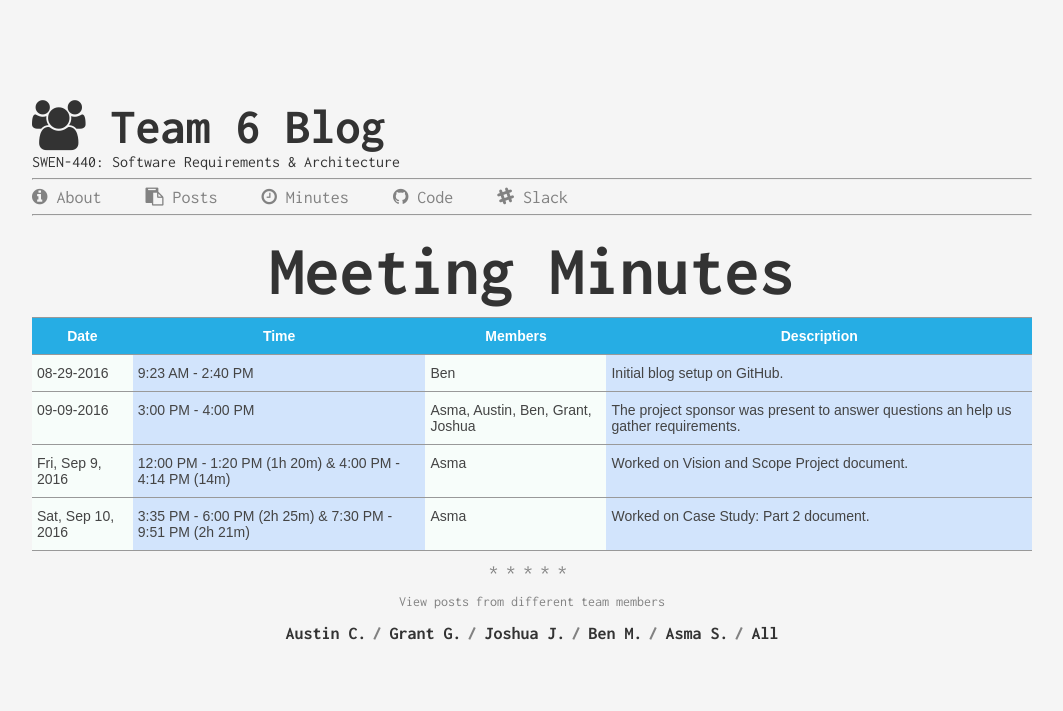
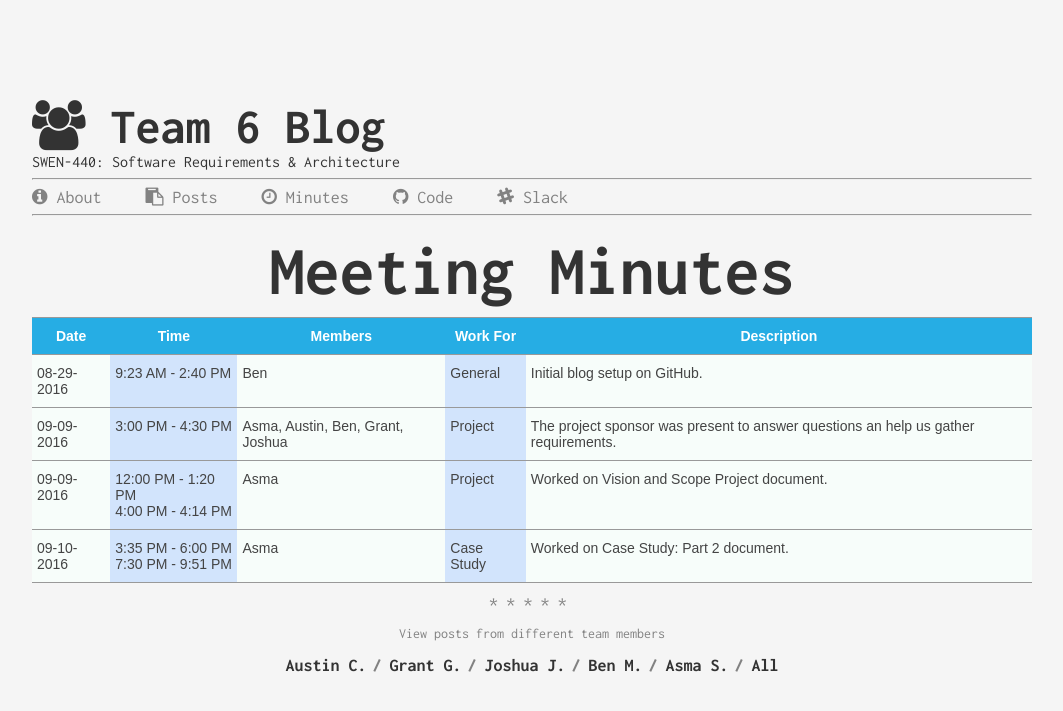
Before and after one commit to swen-440-team-6/swen-440-team-6.github.io, a Jekyll site: the page built from minutes.md, in a window 1280 px wide. Shown: the top 711 px of the page, without its empty margins (108-1171 px from the left). Built offline with Jekyll 4.4.1, drawn with Linux system fonts in a browser that asks for light colours.

Commit message:
Reformatted for consistency.

```diff
--- a/minutes.md
+++ b/minutes.md
@@ -18,30 +18,35 @@ permalink: /minutes/
     <th class="tg-9hbo">Date</th>
     <th class="tg-9hbo">Time</th>
     <th class="tg-9hbo">Members</th>
+    <th class="tg-9hbo">Work For</th>
     <th class="tg-9hbo">Description</th>
   </tr>
   <tr>
     <td class="tg-yw4l">08-29-2016<br></td>
     <td class="tg-6k2t">9:23 AM - 2:40 PM</td>
     <td class="tg-yw4l">Ben</td>
-    <td class="tg-6k2t">Initial blog setup on GitHub.</td>
+    <td class="tg-6k2t">General</td>
+    <td class="tg-yw4l">Initial blog setup on GitHub.</td>
   </tr>
   <tr>
     <td class="tg-yw4l">09-09-2016</td>
-    <td class="tg-6k2t">3:00 PM - 4:00 PM</td>
+    <td class="tg-6k2t">3:00 PM - 4:30 PM</td>
     <td class="tg-yw4l">Asma, Austin, Ben, Grant, Joshua</td>
-    <td class="tg-6k2t">The project sponsor was present to answer questions an help us gather requirements.</td>
+    <td class="tg-6k2t">Project</td>
+    <td class="tg-yw4l">The project sponsor was present to answer questions an help us gather requirements.</td>
   </tr>
   <tr>
-    <td class="tg-yw4l">Fri, Sep 9, 2016<br></td>
-    <td class="tg-6k2t">12:00 PM - 1:20 PM (1h 20m) & 4:00 PM - 4:14 PM (14m)</td>
+    <td class="tg-yw4l">09-09-2016<br></td>
+    <td class="tg-6k2t">12:00 PM - 1:20 PM<br>4:00 PM - 4:14 PM</td>
     <td class="tg-yw4l">Asma</td>
-    <td class="tg-6k2t">Worked on Vision and Scope Project document.</td>
+    <td class="tg-6k2t">Project</td>
+    <td class="tg-yw4l">Worked on Vision and Scope Project document.</td>
   </tr>
   <tr>
-    <td class="tg-yw4l">Sat, Sep 10, 2016<br></td>
-    <td class="tg-6k2t">3:35 PM - 6:00 PM (2h 25m) & 7:30 PM - 9:51 PM (2h 21m)</td>
+    <td class="tg-yw4l">09-10-2016<br></td>
+    <td class="tg-6k2t">3:35 PM - 6:00 PM<br>7:30 PM - 9:51 PM</td>
     <td class="tg-yw4l">Asma</td>
-    <td class="tg-6k2t">Worked on Case Study: Part 2 document.</td>
+    <td class="tg-6k2t">Case Study</td>
+    <td class="tg-yw4l">Worked on Case Study: Part 2 document.</td>
   </tr>
 </table>
```
